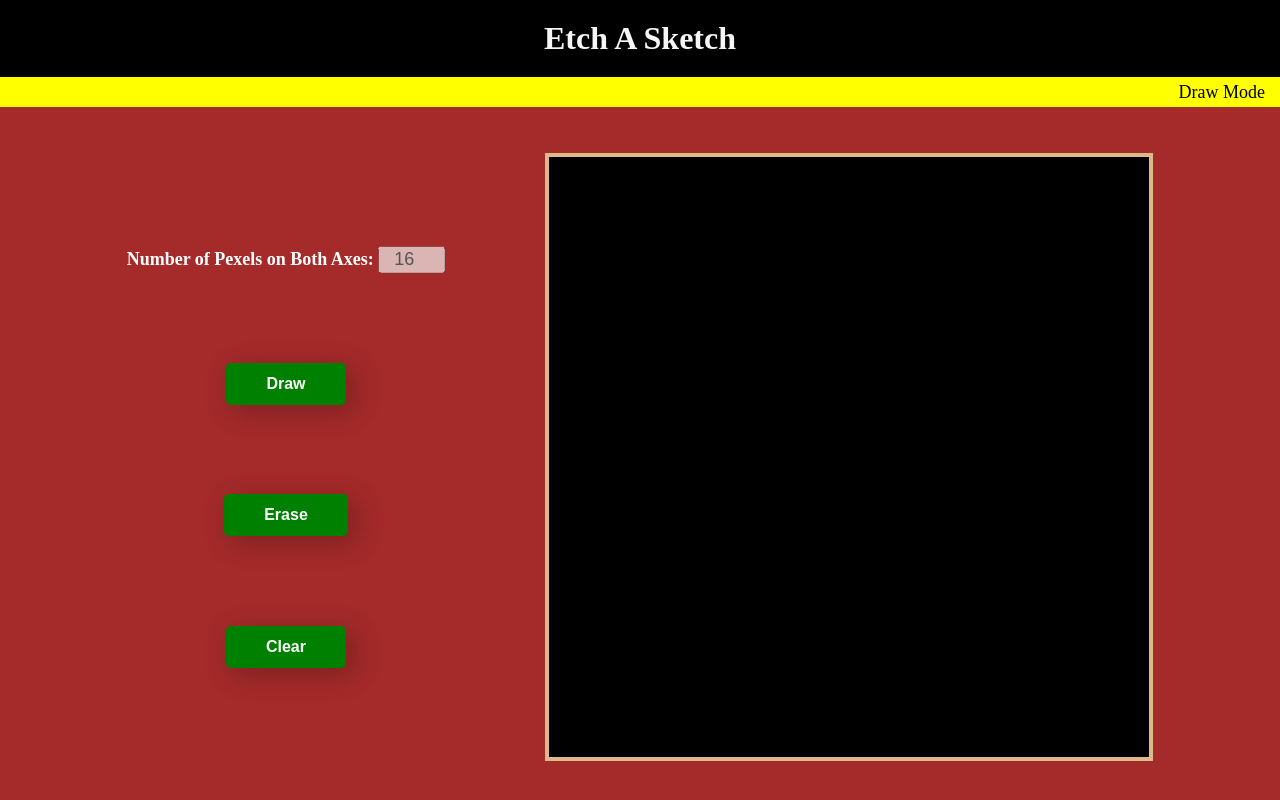
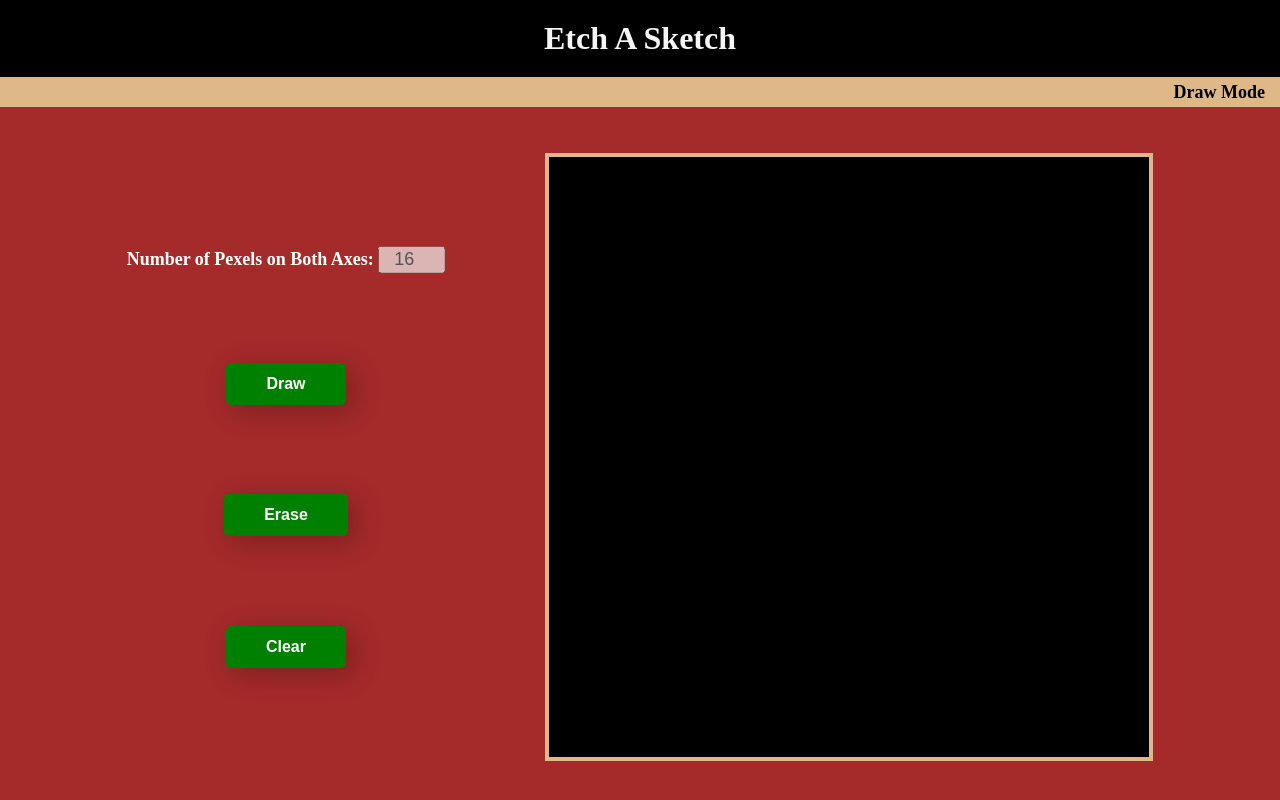
Before and after one commit to AayushKShrivastava/etch-a-sketch, a plain HTML site: page index.html in a window 1280 px wide. Both pictures are taken after a click on the button "Draw". Drawn offline with Linux system fonts and the light colour scheme.

Commit message:
Everything working as intended

```diff
--- a/etch-a-sketch.css
+++ b/etch-a-sketch.css
@@ -15,7 +15,8 @@ h1{
 .mode{
     padding-right: 15px;
     color: black;
-    background-color: yellow;
+    font-weight: bold;
+    background-color: burlywood;
     font-size: large;
     height: 30px;
     display: flex;
--- a/etch-a-sketch.js
+++ b/etch-a-sketch.js
@@ -30,6 +30,7 @@ const draw = document.querySelector('.draw');
 draw.addEventListener('click', () => {
     mode.textContent = 'Draw Mode';
     pexelInput.disabled = true;
+
     mouseOverDraw();
 });
 
@@ -53,7 +54,7 @@ function createGrid(n){
 function mouseOverDraw(){
     let divs = document.querySelectorAll('.div');
     divs.forEach((div) => {
-        div.addEventListener('mouseout', () =>{
+        div.addEventListener('mouseover', () =>{
         if(div.classList.contains('overErase'))
             div.classList.remove('overErase');
         pexelInput.disabled = true;
@@ -65,7 +66,7 @@ function mouseOverDraw(){
 function mouseOverErase(){
     let divs = document.querySelectorAll('.div');
     divs.forEach((div) => {
-        div.addEventListener('mouseout', () =>{
+        div.addEventListener('mouseover', () =>{
         if(div.classList.contains('overDraw'))
             div.classList.remove('overDraw');
         if(document.querySelectorAll('.overDraw').length == 0)
```
